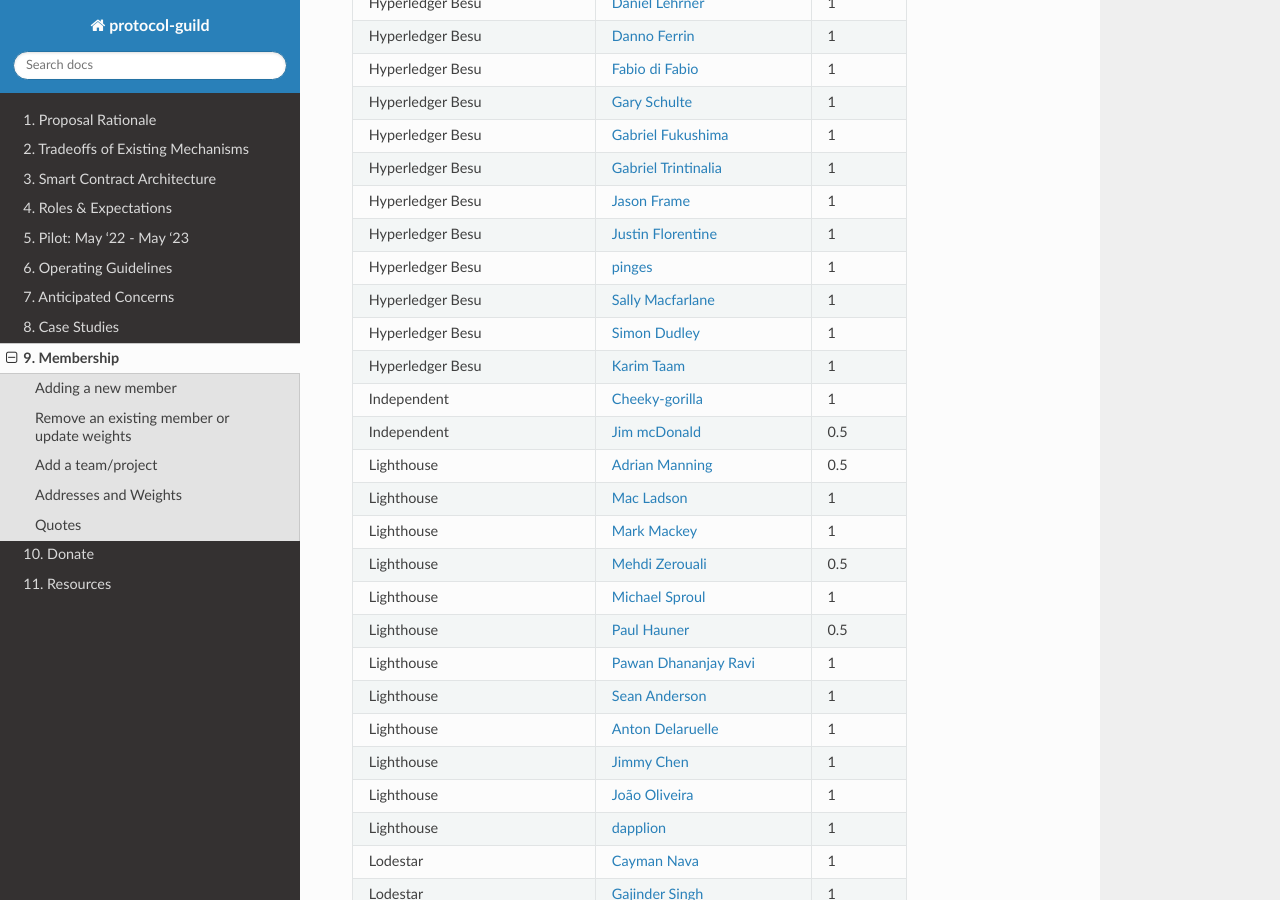
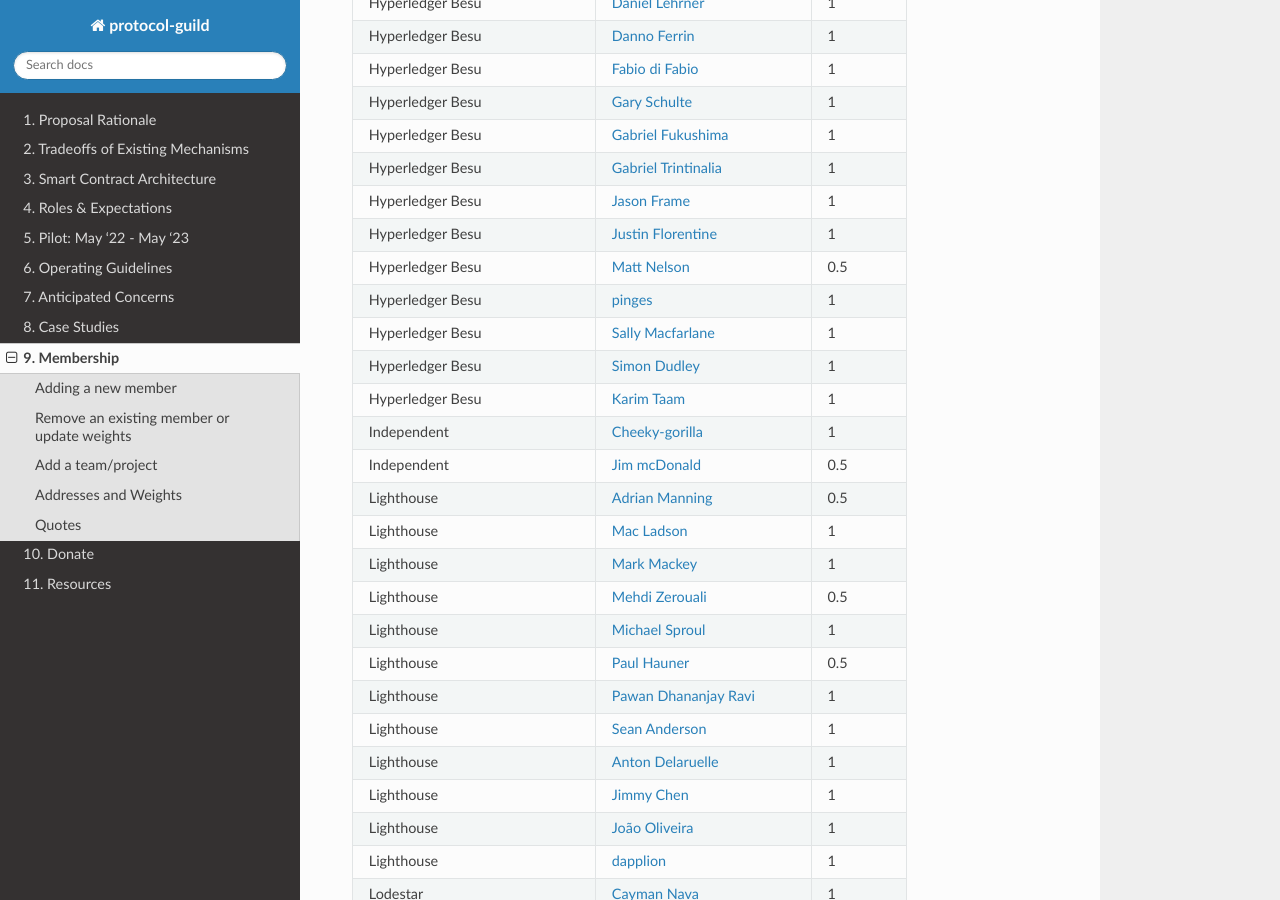
Before and after one commit to protocolguild/documentation, a Sphinx documentation site: the page built from docs/9-membership.md, in a window 1280 px wide and 900 px high, scrolled down 4080 px. Built offline with Sphinx 7.4.7 and the Read the Docs theme 2.0.0, drawn with Linux system fonts in a browser that asks for light colours.

Commit message:
Proposing Matt Nelson for membership.
Matt Nelson has been handling product management for Besu for the last 2+ years. Additional details pending.

```diff
--- a/docs/9-membership.md
+++ b/docs/9-membership.md
@@ -132,6 +132,7 @@
  | Hyperledger Besu | [Gabriel Trintinalia](https://github.com/Gabriel-Trintinalia/) | 1 |
  | Hyperledger Besu | [Jason Frame](https://github.com/jframe/) | 1 |
  | Hyperledger Besu | [Justin Florentine](https://github.com/jflo/) | 1 |
+ | Hyperledger Besu | [Matt Nelson](https://github.com/non-fungible-nelson) | 0.5 |
  | Hyperledger Besu | [pinges](https://github.com/pinges/) | 1 |
  | Hyperledger Besu | [Sally Macfarlane](https://github.com/macfarla/) | 1 |
  | Hyperledger Besu | [Simon Dudley](https://github.com/siladu/) | 1 |
```
